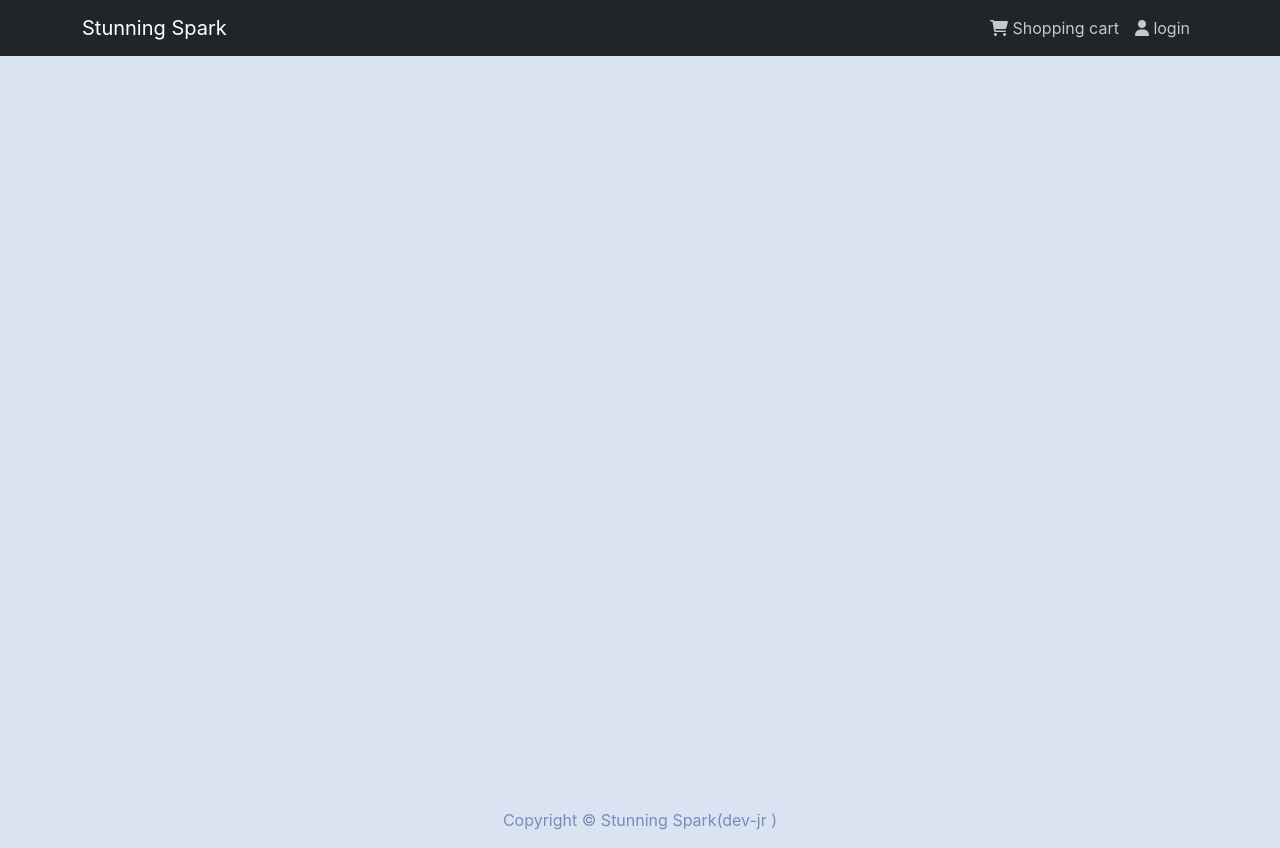
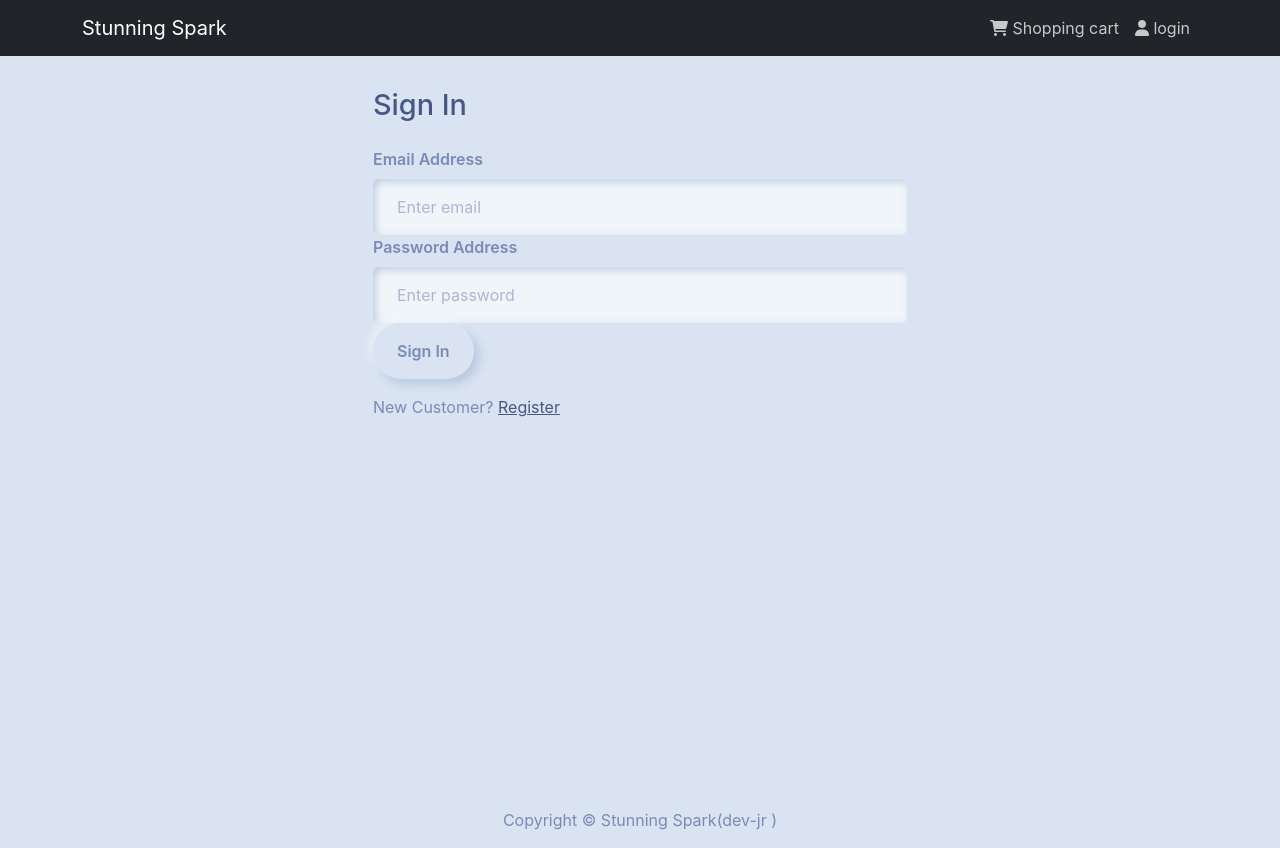
Before and after one commit to rahuldev8/stunning-spark, a React (Create React App) app in the folder frontend/: page /login in a window 1280 px wide. Built offline with nearby package versions, Linux system fonts and the light colour scheme.

Commit message:
Login Screen and Functionality Implemented

```diff
--- a/frontend/src/App.js
+++ b/frontend/src/App.js
@@ -6,6 +6,7 @@
 import HomeScreen from './screens/HomeScreen';
 import ProductScreen from './screens/ProductScreen';
 import CartScreen from './screens/cartScreen';
+import LoginScreen from './screens/loginScreen';
 
 const App =() => {
   return (
@@ -13,9 +14,10 @@
       <Header />
       <main className='py-3'>
         <Container>
-          <Route path='/' component={HomeScreen} exact/>
+          <Route path='/login' component={LoginScreen} exact/>
           <Route path='/product/:id' component={ProductScreen} exact/>
           <Route path='/cart/:id?' component={CartScreen} exact/>
+          <Route path='/' component={HomeScreen} exact/>
         </Container>
       </main>
       <Footer />
--- /dev/null
+++ b/frontend/src/components/FormContainer.js
@@ -0,0 +1,16 @@
+import React from 'react'
+import { Container, Row, Col } from 'react-bootstrap'
+
+const FormContainer = ({ children }) => {
+  return (
+    <Container>
+      <Row className='justify-content-md-center'>
+        <Col xs={12} md={6}>
+          {children}
+        </Col>
+      </Row>
+    </Container>
+  )
+}
+
+export default FormContainer
--- /dev/null
+++ b/frontend/src/screens/loginScreen.js
@@ -0,0 +1,75 @@
+import React, { useState, useEffect } from 'react'
+import { Link } from 'react-router-dom'
+import { Form, Button, Row, Col } from 'react-bootstrap'
+import { useDispatch, useSelector } from 'react-redux'
+import Message from '../components/Message'
+import Loader from '../components/Loader'
+import FormContainer from '../components/FormContainer'
+import { login } from '../actions/userActions'
+
+const LoginScreen = ({ location, history }) => {
+  const [email, setEmail] = useState('')
+  const [password, setPassword] = useState('')
+
+  const dispatch = useDispatch()
+
+  const userLogin = useSelector((state) => state.userLogin)
+  const { loading, error, userInfo } = userLogin
+
+  const redirect = location.search ? location.search.split('=')[1] : '/'
+
+  useEffect(() => {
+    if (userInfo) {
+      history.push(redirect)
+    }
+  }, [history, userInfo, redirect])
+
+  const submitHandler = (e) => {
+    e.preventDefault()
+    dispatch(login(email, password))
+  }
+
+  return (
+    <FormContainer>
+      <h1>Sign In</h1>
+      {error && <Message variant='danger'>{error}</Message>}
+      {loading && <Loader />}
+      <Form onSubmit={submitHandler}>
+        <Form.Group controlId='email'>
+          <Form.Label>Email Address</Form.Label>
+          <Form.Control
+            type='email'
+            placeholder='Enter email'
+            value={email}
+            onChange={(e) => setEmail(e.target.value)}
+          ></Form.Control>
+        </Form.Group>
+
+        <Form.Group controlId='password'>
+          <Form.Label>Password Address</Form.Label>
+          <Form.Control
+            type='password'
+            placeholder='Enter password'
+            value={password}
+            onChange={(e) => setPassword(e.target.value)}
+          ></Form.Control>
+        </Form.Group>
+
+        <Button type='submit' variant='primary'>
+          Sign In
+        </Button>
+      </Form>
+
+      <Row className='py-3'>
+        <Col>
+          New Customer?{' '}
+          <Link to={redirect ? `/register?redirect=${redirect}` : '/register'}>
+            Register
+          </Link>
+        </Col>
+      </Row>
+    </FormContainer>
+  )
+}
+
+export default LoginScreen
```
